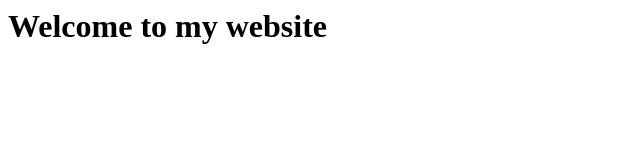
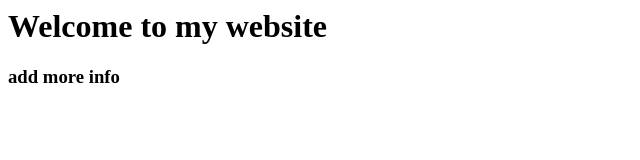
Before and after one commit to summerMocha/homework, a plain HTML site: page index.html in a window 1280 px wide. Shown: the whole page, without its empty margins (0-640 px from the left). Drawn offline with Linux system fonts and the light colour scheme.

Commit message:
add more info

```diff
--- a/index.html
+++ b/index.html
@@ -1,3 +1,7 @@
 <h1>
 Welcome to my website
 </h1>
+
+<h3>
+    add more info
+</h3>
```
